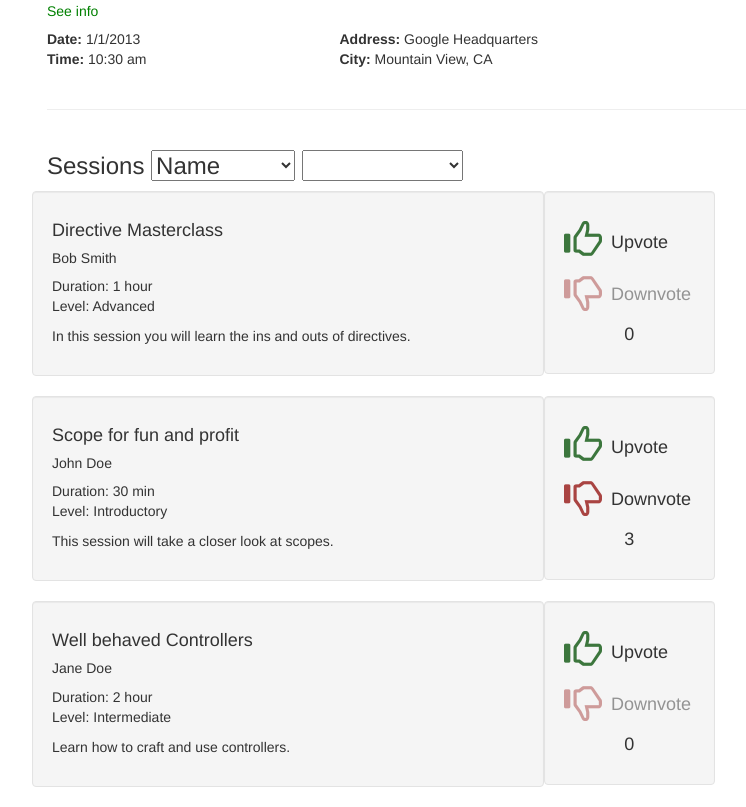
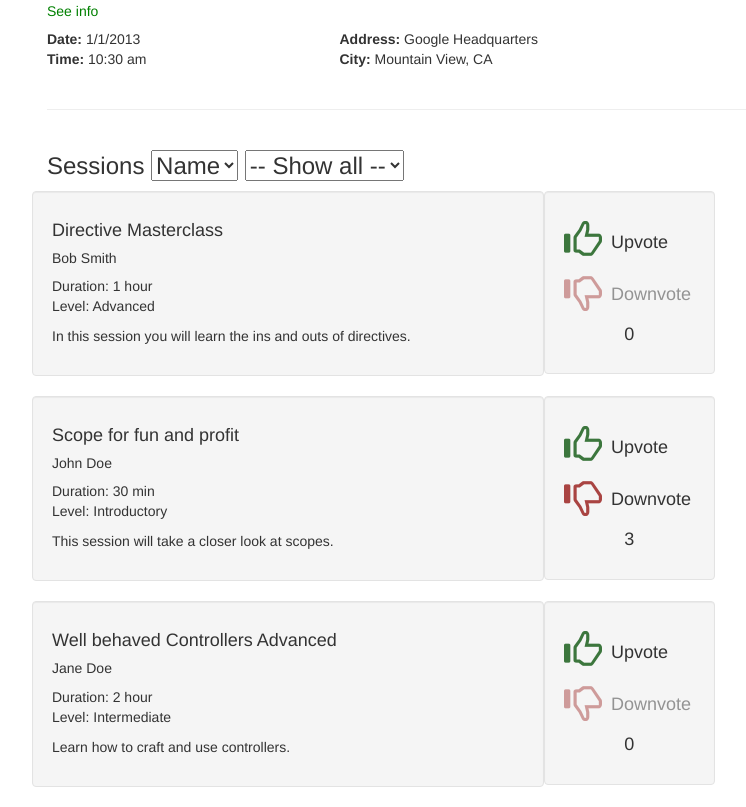
Before and after one commit to henrikmathiesen/angular-fundamentals, a plain HTML site: page index.html in a window 1280 px wide. Shown: the part 469-1276 px from the top of the page, without its empty margins (23-769 px from the left). Drawn offline with nearby package versions, Linux system fonts and the light colour scheme; some packages are replaced by stand-ins of ours; a script that the page names is missing.

Commit message:
Filter working

```diff
--- a/index.html
+++ b/index.html
@@ -56,12 +56,19 @@
           <h3>
             Sessions
             <select ng-model="sortOrder">
-              <option selected value="">-- Sort by --</option>
               <option value="name">Name</option>
               <option value="-upVoteCount">Votes</option>
             </select>
-            <select ng-model="filterByLevel" ng-options="session.level for session in event.sessions track by session.level"><!-- session.id -->
+            <!--
+              This 'Show all' sets model to null, and is not compatible with filter
+            <select ng-model="filterByLevel"
+                    ng-options="session.level for session in event.sessions track by session.level"> || session.id
               <option value="">-- Show All --</option>
+            </select>
+            -->
+            <select ng-model="filterByLevel.level"> <!-- Filter by the word in the 'level' property -->
+              <option value="">-- Show all --</option>
+              <option value="{{ session.level }}" ng-repeat="session in event.sessions">{{ session.level }}</option>
             </select>
           </h3>
           <div class="row" ng-repeat="session in event.sessions | orderBy:sortOrder | filter: filterByLevel">
--- a/js/controllers/eventController.js
+++ b/js/controllers/eventController.js
@@ -37,7 +37,7 @@
 					id:1
 				},
 				{
-					name: 'Well behaved Controllers',
+					name: 'Well behaved Controllers Advanced',
 					creatorName: 'Jane Doe',
 					duration: '2 hour',
 					level: 'Intermediate',
```
